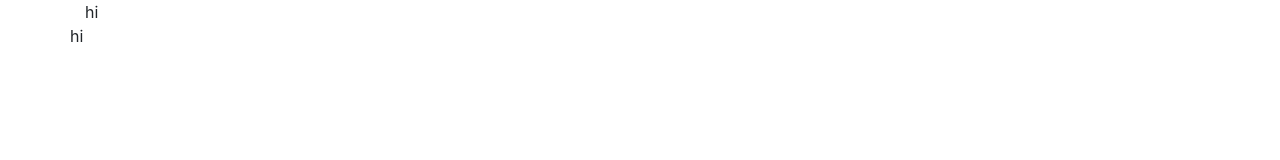
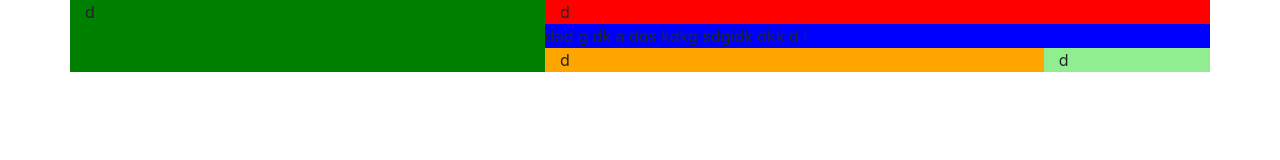
Before and after one commit to Dart2004/confusion, a website: page index.html in a window 1280 px wide. Drawn offline with nearby package versions, Linux system fonts and the light colour scheme.

Commit message:
Started with bootstrap grid system

```diff
--- a/index.html
+++ b/index.html
@@ -14,9 +14,22 @@
 
 <body>
     <div class="container">
-        hi
-        <div class="row">
-            hi
+        <div class="row justify-content-center">
+            <div class="col-sm-5" style="background-color: green;">
+                d
+            </div>
+            <div class="col-sm-7" style="background-color: red;">
+               d
+                <div class="row" style="background-color: blue;">
+                    dad g dk a dos kdkg sdgidk  dkk d i
+                    <div class="col-sm-9" style="background-color: orange;">
+                        d
+                    </div>
+                    <div class="col-sm-3" style="background-color: lightgreen;">
+                        d
+                    </div>
+                </div>
+            </div>
         </div>
     </div>
 </body>
```
